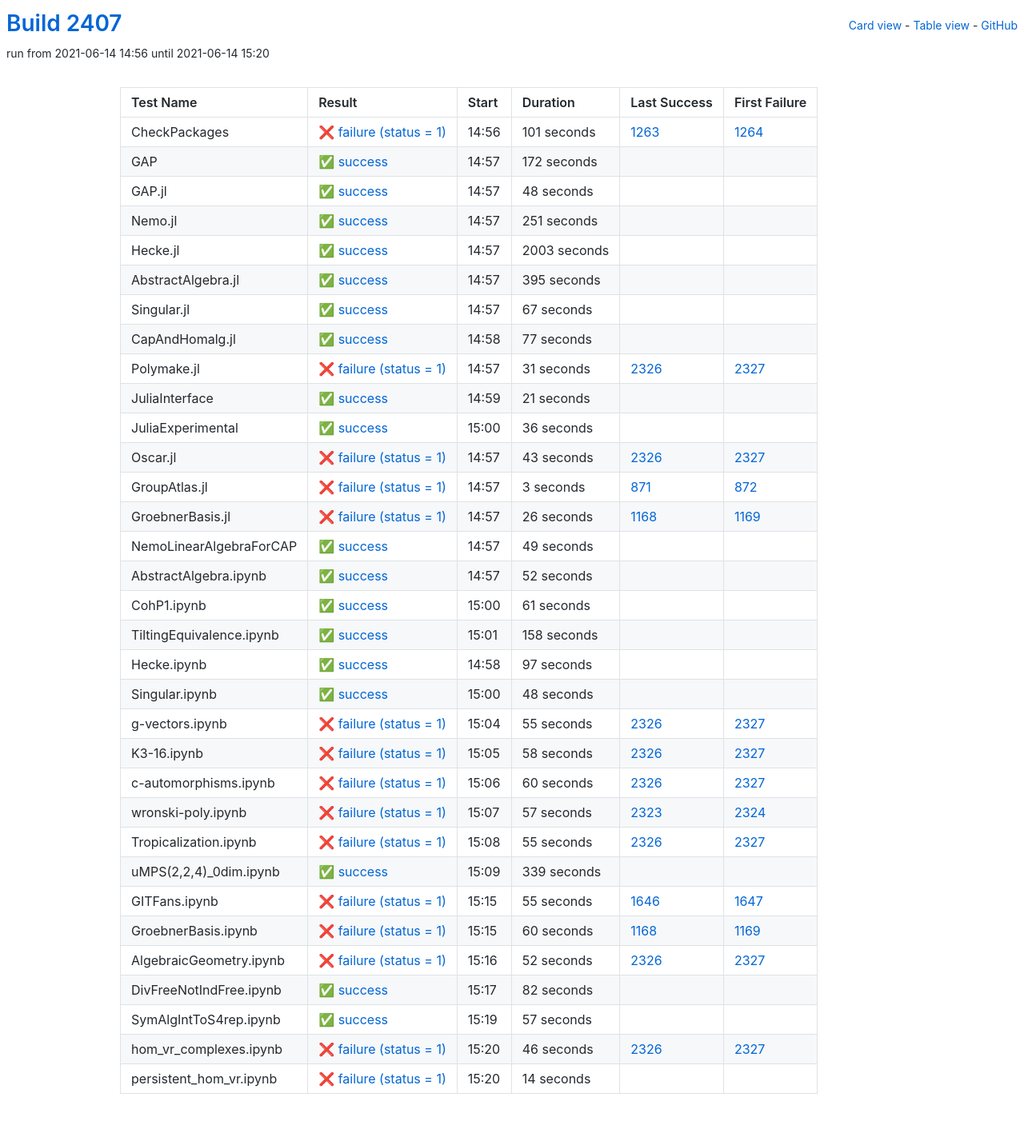
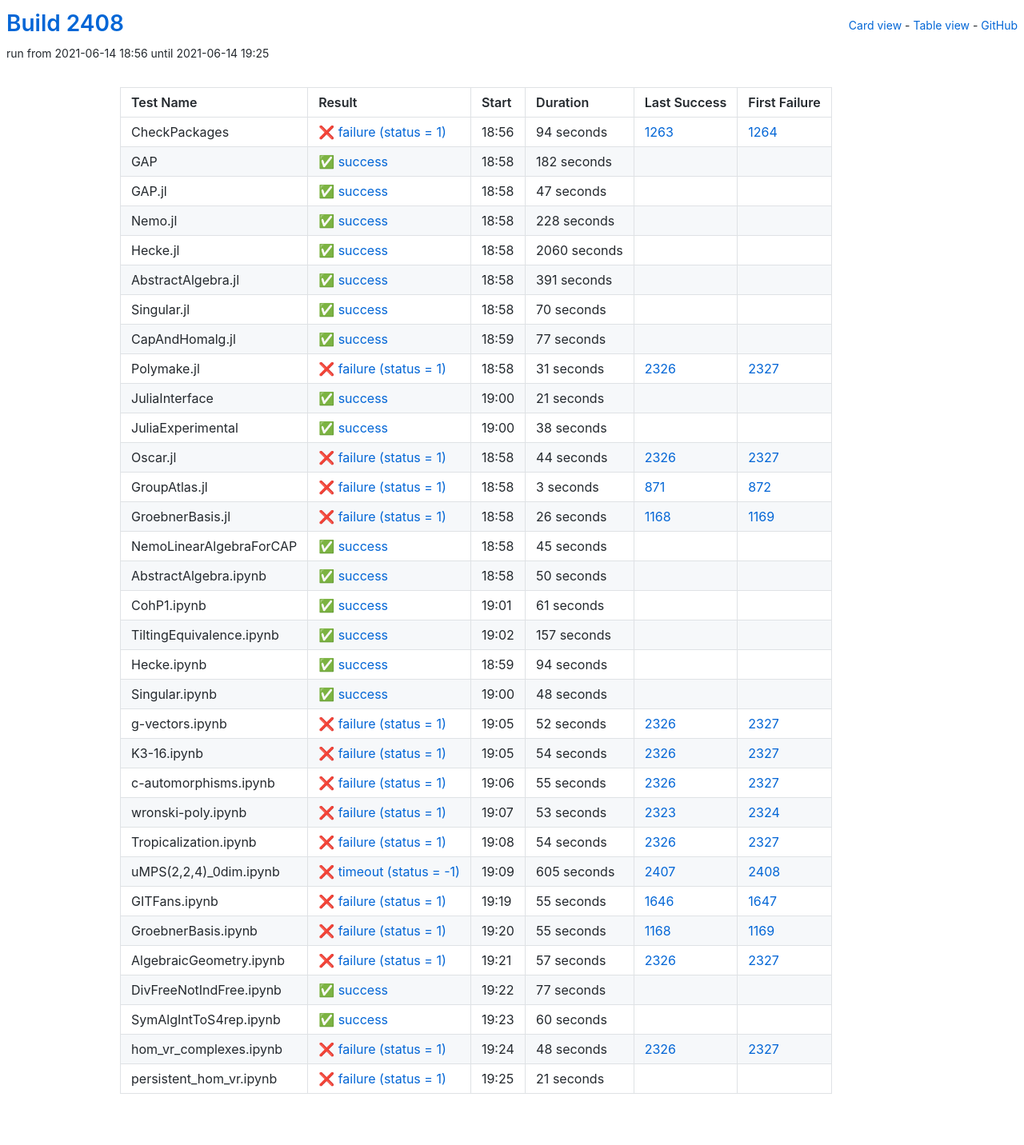
Before and after one commit to oscar-system/oscar-ci-status-stable, a Jekyll site: the page built from table.html, in a window 1280 px wide. Shown: the whole page at 80% size. Built offline with Jekyll 4.4.1, drawn with Linux system fonts in a browser that asks for light colours.

Commit message:
Build #2408

```diff
--- a/_data/ci.yml
+++ b/_data/ci.yml
@@ -1,6 +1,6 @@
 ---
-build: 2407
-build_url: https://oscarci.mathematik.uni-kl.de/job/oscar-stable/2407/
+build: 2408
+build_url: https://oscarci.mathematik.uni-kl.de/job/oscar-stable/2408/
 job: oscar-stable
 organization: oscar-system
 repo: oscar-ci-status-stable
@@ -8,92 +8,92 @@ repourl: https://github.com/oscar-system/oscar-ci-status-stable
 tests:
 - name: CheckPackages
   id: checkpackages
-  log: https://oscarci.mathematik.uni-kl.de/job/oscar-stable/2407/artifact/logs/build-2407/CheckPackages.log
-  start: 2021-06-14 14:56
+  log: https://oscarci.mathematik.uni-kl.de/job/oscar-stable/2408/artifact/logs/build-2408/CheckPackages.log
+  start: 2021-06-14 18:56
   success: false
   exitcode: 1
   status: failure
-  duration: 101
+  duration: 94
   last_success: 1263
   last_success_url: https://oscarci.mathematik.uni-kl.de/job/oscar-stable/1263/
   first_failure: 1264
   first_failure_url: https://oscarci.mathematik.uni-kl.de/job/oscar-stable/1264/
 - name: GAP
   id: gap
-  log: https://oscarci.mathematik.uni-kl.de/job/oscar-stable/2407/artifact/logs/build-2407/GAP.log
-  start: 2021-06-14 14:57
+  log: https://oscarci.mathematik.uni-kl.de/job/oscar-stable/2408/artifact/logs/build-2408/GAP.log
+  start: 2021-06-14 18:58
   success: true
   exitcode: 0
   status: success
-  duration: 172
+  duration: 182
   last_success: false
   last_success_url:
   first_failure: false
   first_failure_url:
 - name: GAP.jl
   id: gap-jl
-  log: https://oscarci.mathematik.uni-kl.de/job/oscar-stable/2407/artifact/logs/build-2407/GAP.jl.log
-  start: 2021-06-14 14:57
+  log: https://oscarci.mathematik.uni-kl.de/job/oscar-stable/2408/artifact/logs/build-2408/GAP.jl.log
+  start: 2021-06-14 18:58
   success: true
   exitcode: 0
   status: success
-  duration: 48
+  duration: 47
   last_success: false
   last_success_url:
   first_failure: false
   first_failure_url:
 - name: Nemo.jl
   id: nemo-jl
-  log: https://oscarci.mathematik.uni-kl.de/job/oscar-stable/2407/artifact/logs/build-2407/Nemo.jl.log
-  start: 2021-06-14 14:57
+  log: https://oscarci.mathematik.uni-kl.de/job/oscar-stable/2408/artifact/logs/build-2408/Nemo.jl.log
+  start: 2021-06-14 18:58
   success: true
   exitcode: 0
   status: success
-  duration: 251
+  duration: 228
   last_success: false
   last_success_url:
   first_failure: false
   first_failure_url:
 - name: Hecke.jl
   id: hecke-jl
-  log: https://oscarci.mathematik.uni-kl.de/job/oscar-stable/2407/artifact/logs/build-2407/Hecke.jl.log
-  start: 2021-06-14 14:57
+  log: https://oscarci.mathematik.uni-kl.de/job/oscar-stable/2408/artifact/logs/build-2408/Hecke.jl.log
+  start: 2021-06-14 18:58
   success: true
   exitcode: 0
   status: success
-  duration: 2003
+  duration: 2060
   last_success: false
   last_success_url:
   first_failure: false
   first_failure_url:
 - name: AbstractAlgebra.jl
   id: abstractalgebra-jl
-  log: https://oscarci.mathematik.uni-kl.de/job/oscar-stable/2407/artifact/logs/build-2407/AbstractAlgebra.jl.log
-  start: 2021-06-14 14:57
+  log: https://oscarci.mathematik.uni-kl.de/job/oscar-stable/2408/artifact/logs/build-2408/AbstractAlgebra.jl.log
+  start: 2021-06-14 18:58
   success: true
   exitcode: 0
   status: success
-  duration: 395
+  duration: 391
   last_success: false
   last_success_url:
   first_failure: false
   first_failure_url:
 - name: Singular.jl
   id: singular-jl
-  log: https://oscarci.mathematik.uni-kl.de/job/oscar-stable/2407/artifact/logs/build-2407/Singular.jl.log
-  start: 2021-06-14 14:57
+  log: https://oscarci.mathematik.uni-kl.de/job/oscar-stable/2408/artifact/logs/build-2408/Singular.jl.log
+  start: 2021-06-14 18:58
   success: true
   exitcode: 0
   status: success
-  duration: 67
+  duration: 70
   last_success: false
   last_success_url:
   first_failure: false
   first_failure_url:
 - name: CapAndHomalg.jl
   id: capandhomalg-jl
-  log: https://oscarci.mathematik.uni-kl.de/job/oscar-stable/2407/artifact/logs/build-2407/CapAndHomalg.jl.log
-  start: 2021-06-14 14:58
+  log: https://oscarci.mathematik.uni-kl.de/job/oscar-stable/2408/artifact/logs/build-2408/CapAndHomalg.jl.log
+  start: 2021-06-14 18:59
   success: true
   exitcode: 0
   status: success
@@ -104,8 +104,8 @@ tests:
   first_failure_url:
 - name: Polymake.jl
   id: polymake-jl
-  log: https://oscarci.mathematik.uni-kl.de/job/oscar-stable/2407/artifact/logs/build-2407/Polymake.jl.log
-  start: 2021-06-14 14:57
+  log: https://oscarci.mathematik.uni-kl.de/job/oscar-stable/2408/artifact/logs/build-2408/Polymake.jl.log
+  start: 2021-06-14 18:58
   success: false
   exitcode: 1
   status: failure
@@ -116,8 +116,8 @@ tests:
   first_failure_url: https://oscarci.mathematik.uni-kl.de/job/oscar-stable/2327/
 - name: JuliaInterface
   id: juliainterface
-  log: https://oscarci.mathematik.uni-kl.de/job/oscar-stable/2407/artifact/logs/build-2407/JuliaInterface.log
-  start: 2021-06-14 14:59
+  log: https://oscarci.mathematik.uni-kl.de/job/oscar-stable/2408/artifact/logs/build-2408/JuliaInterface.log
+  start: 2021-06-14 19:00
   success: true
   exitcode: 0
   status: success
@@ -128,32 +128,32 @@ tests:
   first_failure_url:
 - name: JuliaExperimental
   id: juliaexperimental
-  log: https://oscarci.mathematik.uni-kl.de/job/oscar-stable/2407/artifact/logs/build-2407/JuliaExperimental.log
-  start: 2021-06-14 15:00
+  log: https://oscarci.mathematik.uni-kl.de/job/oscar-stable/2408/artifact/logs/build-2408/JuliaExperimental.log
+  start: 2021-06-14 19:00
   success: true
   exitcode: 0
   status: success
-  duration: 36
+  duration: 38
   last_success: false
   last_success_url:
   first_failure: false
   first_failure_url:
 - name: Oscar.jl
   id: oscar-jl
-  log: https://oscarci.mathematik.uni-kl.de/job/oscar-stable/2407/artifact/logs/build-2407/Oscar.jl.log
-  start: 2021-06-14 14:57
+  log: https://oscarci.mathematik.uni-kl.de/job/oscar-stable/2408/artifact/logs/build-2408/Oscar.jl.log
+  start: 2021-06-14 18:58
   success: false
   exitcode: 1
   status: failure
-  duration: 43
+  duration: 44
   last_success: 2326
   last_success_url: https://oscarci.mathematik.uni-kl.de/job/oscar-stable/2326/
   first_failure: 2327
   first_failure_url: https://oscarci.mathematik.uni-kl.de/job/oscar-stable/2327/
 - name: GroupAtlas.jl
   id: groupatlas-jl
-  log: https://oscarci.mathematik.uni-kl.de/job/oscar-stable/2407/artifact/logs/build-2407/GroupAtlas.jl.log
-  start: 2021-06-14 14:57
+  log: https://oscarci.mathematik.uni-kl.de/job/oscar-stable/2408/artifact/logs/build-2408/GroupAtlas.jl.log
+  start: 2021-06-14 18:58
   success: false
   exitcode: 1
   status: failure
@@ -164,8 +164,8 @@ tests:
   first_failure_url: https://oscarci.mathematik.uni-kl.de/job/oscar-stable/872/
 - name: GroebnerBasis.jl
   id: groebnerbasis-jl
-  log: https://oscarci.mathematik.uni-kl.de/job/oscar-stable/2407/artifact/logs/build-2407/GroebnerBasis.jl.log
-  start: 2021-06-14 14:57
+  log: https://oscarci.mathematik.uni-kl.de/job/oscar-stable/2408/artifact/logs/build-2408/GroebnerBasis.jl.log
+  start: 2021-06-14 18:58
   success: false
   exitcode: 1
   status: failure
@@ -176,32 +176,32 @@ tests:
   first_failure_url: https://oscarci.mathematik.uni-kl.de/job/oscar-stable/1169/
 - name: NemoLinearAlgebraForCAP
   id: nemolinearalgebraforcap
-  log: https://oscarci.mathematik.uni-kl.de/job/oscar-stable/2407/artifact/logs/build-2407/NemoLinearAlgebraForCAP.log
-  start: 2021-06-14 14:57
+  log: https://oscarci.mathematik.uni-kl.de/job/oscar-stable/2408/artifact/logs/build-2408/NemoLinearAlgebraForCAP.log
+  start: 2021-06-14 18:58
   success: true
   exitcode: 0
   status: success
-  duration: 49
+  duration: 45
   last_success: false
   last_success_url:
   first_failure: false
   first_failure_url:
 - name: AbstractAlgebra.ipynb
   id: abstractalgebra-ipynb
-  log: https://oscarci.mathematik.uni-kl.de/job/oscar-stable/2407/artifact/logs/build-2407/AbstractAlgebra.ipynb.log
-  start: 2021-06-14 14:57
+  log: https://oscarci.mathematik.uni-kl.de/job/oscar-stable/2408/artifact/logs/build-2408/AbstractAlgebra.ipynb.log
+  start: 2021-06-14 18:58
   success: true
   exitcode: 0
   status: success
-  duration: 52
+  duration: 50
   last_success: false
   last_success_url:
   first_failure: false
   first_failure_url:
 - name: CohP1.ipynb
   id: cohp1-ipynb
-  log: https://oscarci.mathematik.uni-kl.de/job/oscar-stable/2407/artifact/logs/build-2407/CohP1.ipynb.log
-  start: 2021-06-14 15:00
+  log: https://oscarci.mathematik.uni-kl.de/job/oscar-stable/2408/artifact/logs/build-2408/CohP1.ipynb.log
+  start: 2021-06-14 19:01
   success: true
   exitcode: 0
   status: success
@@ -212,32 +212,32 @@ tests:
   first_failure_url:
 - name: TiltingEquivalence.ipynb
   id: tiltingequivalence-ipynb
-  log: https://oscarci.mathematik.uni-kl.de/job/oscar-stable/2407/artifact/logs/build-2407/TiltingEquivalence.ipynb.log
-  start: 2021-06-14 15:01
+  log: https://oscarci.mathematik.uni-kl.de/job/oscar-stable/2408/artifact/logs/build-2408/TiltingEquivalence.ipynb.log
+  start: 2021-06-14 19:02
   success: true
   exitcode: 0
   status: success
-  duration: 158
+  duration: 157
   last_success: false
   last_success_url:
   first_failure: false
   first_failure_url:
 - name: Hecke.ipynb
   id: hecke-ipynb
-  log: https://oscarci.mathematik.uni-kl.de/job/oscar-stable/2407/artifact/logs/build-2407/Hecke.ipynb.log
-  start: 2021-06-14 14:58
+  log: https://oscarci.mathematik.uni-kl.de/job/oscar-stable/2408/artifact/logs/build-2408/Hecke.ipynb.log
+  start: 2021-06-14 18:59
   success: true
   exitcode: 0
   status: success
-  duration: 97
+  duration: 94
   last_success: false
   last_success_url:
   first_failure: false
   first_failure_url:
 - name: Singular.ipynb
   id: singular-ipynb
-  log: https://oscarci.mathematik.uni-kl.de/job/oscar-stable/2407/artifact/logs/build-2407/Singular.ipynb.log
-  start: 2021-06-14 15:00
+  log: https://oscarci.mathematik.uni-kl.de/job/oscar-stable/2408/artifact/logs/build-2408/Singular.ipynb.log
+  start: 2021-06-14 19:00
   success: true
   exitcode: 0
   status: success
@@ -248,8 +248,32 @@ tests:
   first_failure_url:
 - name: g-vectors.ipynb
   id: g-vectors-ipynb
-  log: https://oscarci.mathematik.uni-kl.de/job/oscar-stable/2407/artifact/logs/build-2407/g-vectors.ipynb.log
-  start: 2021-06-14 15:04
+  log: https://oscarci.mathematik.uni-kl.de/job/oscar-stable/2408/artifact/logs/build-2408/g-vectors.ipynb.log
+  start: 2021-06-14 19:05
+  success: false
+  exitcode: 1
+  status: failure
+  duration: 52
+  last_success: 2326
+  last_success_url: https://oscarci.mathematik.uni-kl.de/job/oscar-stable/2326/
+  first_failure: 2327
+  first_failure_url: https://oscarci.mathematik.uni-kl.de/job/oscar-stable/2327/
+- name: K3-16.ipynb
+  id: k3-16-ipynb
+  log: https://oscarci.mathematik.uni-kl.de/job/oscar-stable/2408/artifact/logs/build-2408/K3-16.ipynb.log
+  start: 2021-06-14 19:05
+  success: false
+  exitcode: 1
+  status: failure
+  duration: 54
+  last_success: 2326
+  last_success_url: https://oscarci.mathematik.uni-kl.de/job/oscar-stable/2326/
+  first_failure: 2327
+  first_failure_url: https://oscarci.mathematik.uni-kl.de/job/oscar-stable/2327/
+- name: c-automorphisms.ipynb
+  id: c-automorphisms-ipynb
+  log: https://oscarci.mathematik.uni-kl.de/job/oscar-stable/2408/artifact/logs/build-2408/c-automorphisms.ipynb.log
+  start: 2021-06-14 19:06
   success: false
   exitcode: 1
   status: failure
@@ -258,70 +282,46 @@ tests:
   last_success_url: https://oscarci.mathematik.uni-kl.de/job/oscar-stable/2326/
   first_failure: 2327
   first_failure_url: https://oscarci.mathematik.uni-kl.de/job/oscar-stable/2327/
-- name: K3-16.ipynb
-  id: k3-16-ipynb
-  log: https://oscarci.mathematik.uni-kl.de/job/oscar-stable/2407/artifact/logs/build-2407/K3-16.ipynb.log
-  start: 2021-06-14 15:05
+- name: wronski-poly.ipynb
+  id: wronski-poly-ipynb
+  log: https://oscarci.mathematik.uni-kl.de/job/oscar-stable/2408/artifact/logs/build-2408/wronski-poly.ipynb.log
+  start: 2021-06-14 19:07
   success: false
   exitcode: 1
   status: failure
-  duration: 58
-  last_success: 2326
-  last_success_url: https://oscarci.mathematik.uni-kl.de/job/oscar-stable/2326/
-  first_failure: 2327
-  first_failure_url: https://oscarci.mathematik.uni-kl.de/job/oscar-stable/2327/
-- name: c-automorphisms.ipynb
-  id: c-automorphisms-ipynb
-  log: https://oscarci.mathematik.uni-kl.de/job/oscar-stable/2407/artifact/logs/build-2407/c-automorphisms.ipynb.log
-  start: 2021-06-14 15:06
-  success: false
-  exitcode: 1
-  status: failure
-  duration: 60
-  last_success: 2326
-  last_success_url: https://oscarci.mathematik.uni-kl.de/job/oscar-stable/2326/
-  first_failure: 2327
-  first_failure_url: https://oscarci.mathematik.uni-kl.de/job/oscar-stable/2327/
-- name: wronski-poly.ipynb
-  id: wronski-poly-ipynb
-  log: https://oscarci.mathematik.uni-kl.de/job/oscar-stable/2407/artifact/logs/build-2407/wronski-poly.ipynb.log
-  start: 2021-06-14 15:07
-  success: false
-  exitcode: 1
-  status: failure
-  duration: 57
+  duration: 53
   last_success: 2323
   last_success_url: https://oscarci.mathematik.uni-kl.de/job/oscar-stable/2323/
   first_failure: 2324
   first_failure_url: https://oscarci.mathematik.uni-kl.de/job/oscar-stable/2324/
 - name: Tropicalization.ipynb
   id: tropicalization-ipynb
-  log: https://oscarci.mathematik.uni-kl.de/job/oscar-stable/2407/artifact/logs/build-2407/Tropicalization.ipynb.log
-  start: 2021-06-14 15:08
+  log: https://oscarci.mathematik.uni-kl.de/job/oscar-stable/2408/artifact/logs/build-2408/Tropicalization.ipynb.log
+  start: 2021-06-14 19:08
   success: false
   exitcode: 1
   status: failure
-  duration: 55
+  duration: 54
   last_success: 2326
   last_success_url: https://oscarci.mathematik.uni-kl.de/job/oscar-stable/2326/
   first_failure: 2327
   first_failure_url: https://oscarci.mathematik.uni-kl.de/job/oscar-stable/2327/
 - name: uMPS(2,2,4)_0dim.ipynb
   id: umps-2-2-4-0dim-ipynb
-  log: https://oscarci.mathematik.uni-kl.de/job/oscar-stable/2407/artifact/logs/build-2407/uMPS-2-2-4-_0dim.ipynb.log
-  start: 2021-06-14 15:09
-  success: true
-  exitcode: 0
-  status: success
-  duration: 339
-  last_success: false
-  last_success_url:
-  first_failure: false
-  first_failure_url:
+  log: https://oscarci.mathematik.uni-kl.de/job/oscar-stable/2408/artifact/logs/build-2408/uMPS-2-2-4-_0dim.ipynb.log
+  start: 2021-06-14 19:09
+  success: false
+  exitcode: -1
+  status: timeout
+  duration: 605
+  last_success: 2407
+  last_success_url: https://oscarci.mathematik.uni-kl.de/job/oscar-stable/2407/
+  first_failure: 2408
+  first_failure_url: https://oscarci.mathematik.uni-kl.de/job/oscar-stable/2408/
 - name: GITFans.ipynb
   id: gitfans-ipynb
-  log: https://oscarci.mathematik.uni-kl.de/job/oscar-stable/2407/artifact/logs/build-2407/GITFans.ipynb.log
-  start: 2021-06-14 15:15
+  log: https://oscarci.mathematik.uni-kl.de/job/oscar-stable/2408/artifact/logs/build-2408/GITFans.ipynb.log
+  start: 2021-06-14 19:19
   success: false
   exitcode: 1
   status: failure
@@ -332,72 +332,72 @@ tests:
   first_failure_url: https://oscarci.mathematik.uni-kl.de/job/oscar-stable/1647/
 - name: GroebnerBasis.ipynb
   id: groebnerbasis-ipynb
-  log: https://oscarci.mathematik.uni-kl.de/job/oscar-stable/2407/artifact/logs/build-2407/GroebnerBasis.ipynb.log
-  start: 2021-06-14 15:15
+  log: https://oscarci.mathematik.uni-kl.de/job/oscar-stable/2408/artifact/logs/build-2408/GroebnerBasis.ipynb.log
+  start: 2021-06-14 19:20
   success: false
   exitcode: 1
   status: failure
-  duration: 60
+  duration: 55
   last_success: 1168
   last_success_url: https://oscarci.mathematik.uni-kl.de/job/oscar-stable/1168/
   first_failure: 1169
   first_failure_url: https://oscarci.mathematik.uni-kl.de/job/oscar-stable/1169/
 - name: AlgebraicGeometry.ipynb
   id: algebraicgeometry-ipynb
-  log: https://oscarci.mathematik.uni-kl.de/job/oscar-stable/2407/artifact/logs/build-2407/AlgebraicGeometry.ipynb.log
-  start: 2021-06-14 15:16
+  log: https://oscarci.mathematik.uni-kl.de/job/oscar-stable/2408/artifact/logs/build-2408/AlgebraicGeometry.ipynb.log
+  start: 2021-06-14 19:21
   success: false
   exitcode: 1
   status: failure
-  duration: 52
+  duration: 57
   last_success: 2326
   last_success_url: https://oscarci.mathematik.uni-kl.de/job/oscar-stable/2326/
   first_failure: 2327
   first_failure_url: https://oscarci.mathematik.uni-kl.de/job/oscar-stable/2327/
 - name: DivFreeNotIndFree.ipynb
   id: divfreenotindfree-ipynb
-  log: https://oscarci.mathematik.uni-kl.de/job/oscar-stable/2407/artifact/logs/build-2407/DivFreeNotIndFree.ipynb.log
-  start: 2021-06-14 15:17
+  log: https://oscarci.mathematik.uni-kl.de/job/oscar-stable/2408/artifact/logs/build-2408/DivFreeNotIndFree.ipynb.log
+  start: 2021-06-14 19:22
   success: true
   exitcode: 0
   status: success
-  duration: 82
+  duration: 77
   last_success: false
   last_success_url:
   first_failure: false
   first_failure_url:
 - name: SymAlgIntToS4rep.ipynb
   id: symalginttos4rep-ipynb
-  log: https://oscarci.mathematik.uni-kl.de/job/oscar-stable/2407/artifact/logs/build-2407/SymAlgIntToS4rep.ipynb.log
-  start: 2021-06-14 15:19
+  log: https://oscarci.mathematik.uni-kl.de/job/oscar-stable/2408/artifact/logs/build-2408/SymAlgIntToS4rep.ipynb.log
+  start: 2021-06-14 19:23
   success: true
   exitcode: 0
   status: success
-  duration: 57
+  duration: 60
   last_success: false
   last_success_url:
   first_failure: false
   first_failure_url:
 - name: hom_vr_complexes.ipynb
   id: hom-vr-complexes-ipynb
-  log: https://oscarci.mathematik.uni-kl.de/job/oscar-stable/2407/artifact/logs/build-2407/hom_vr_complexes.ipynb.log
-  start: 2021-06-14 15:20
+  log: https://oscarci.mathematik.uni-kl.de/job/oscar-stable/2408/artifact/logs/build-2408/hom_vr_complexes.ipynb.log
+  start: 2021-06-14 19:24
   success: false
   exitcode: 1
   status: failure
-  duration: 46
+  duration: 48
   last_success: 2326
   last_success_url: https://oscarci.mathematik.uni-kl.de/job/oscar-stable/2326/
   first_failure: 2327
   first_failure_url: https://oscarci.mathematik.uni-kl.de/job/oscar-stable/2327/
 - name: persistent_hom_vr.ipynb
   id: persistent-hom-vr-ipynb
-  log: https://oscarci.mathematik.uni-kl.de/job/oscar-stable/2407/artifact/logs/build-2407/persistent_hom_vr.ipynb.log
-  start: 2021-06-14 15:20
+  log: https://oscarci.mathematik.uni-kl.de/job/oscar-stable/2408/artifact/logs/build-2408/persistent_hom_vr.ipynb.log
+  start: 2021-06-14 19:25
   success: false
   exitcode: 1
   status: failure
-  duration: 14
+  duration: 21
   last_success: false
   last_success_url:
   first_failure: false
```
Also changed, not shown: README.md.
